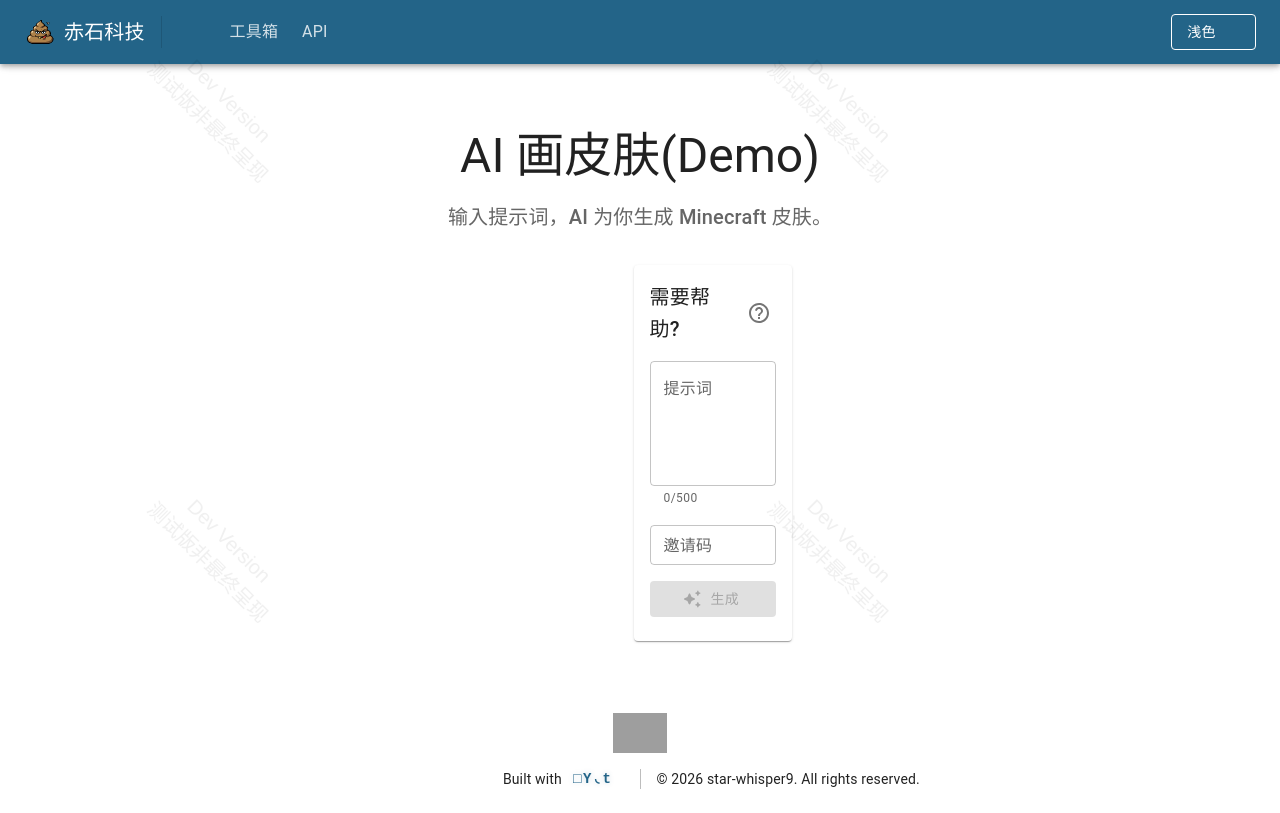
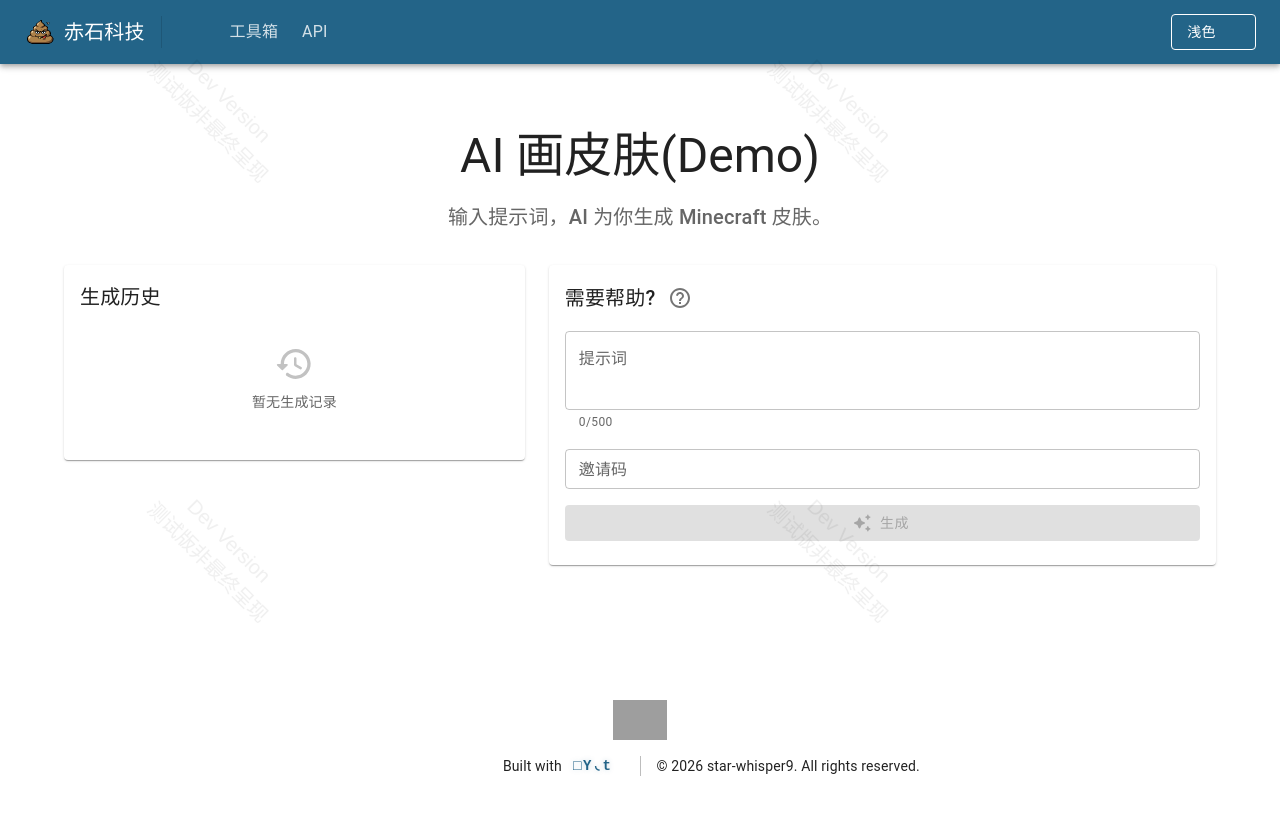
Before and after one commit to star-whisper9/chishi-tech, a React (Vite) app: page /skingen in a window 1280 px wide. Built offline with nearby package versions, Linux system fonts and the light colour scheme; grey boxes are pictures that could not be loaded; some icons are missing.

Commit message:
fix: 修复皮肤生成页面布局bug

```diff
--- a/src/components/specific/skingen/SkinGen.tsx
+++ b/src/components/specific/skingen/SkinGen.tsx
@@ -104,7 +104,7 @@
     <Stack
       direction="row"
       spacing={3}
-      sx={{ margin: "0 auto", alignItems: "flex-start" }}
+      sx={{ margin: "0 auto", alignItems: "flex-start", width: "100%" }}
     >
       {/* 左侧：历史 */}
       <Box sx={{ width: "40%", flexShrink: 0 }}>
@@ -204,7 +204,10 @@
               >
                 (耗时{" "}
                 {formatElapsed(
-                  Math.max(0, (finishedAt ?? Math.floor(Date.now() / 1000)) - createdAt),
+                  Math.max(
+                    0,
+                    (finishedAt ?? Math.floor(Date.now() / 1000)) - createdAt,
+                  ),
                 )}
                 )
               </Box>
@@ -329,7 +332,11 @@
                     >
                       (耗时{" "}
                       {formatElapsed(
-                        Math.max(0, (finishedAt ?? Math.floor(Date.now() / 1000)) - createdAt),
+                        Math.max(
+                          0,
+                          (finishedAt ?? Math.floor(Date.now() / 1000)) -
+                            createdAt,
+                        ),
                       )}
                       )
                     </Box>
--- a/src/components/specific/skingen/SkinGenHistory.tsx
+++ b/src/components/specific/skingen/SkinGenHistory.tsx
@@ -10,7 +10,7 @@
   Typography,
   Button,
 } from "@mui/material";
-import { DeleteRounded, VisibilityRounded } from "@mui/icons-material";
+import { DeleteRounded, VisibilityRounded, HistoryRounded } from "@mui/icons-material";
 import { type SkinGenHistoryItem } from "../../../hooks/useSkinGen";
 import { CONSTS } from "../../../config/consts";
 
@@ -69,16 +69,18 @@
     [history],
   );
 
-  if (sortedHistory.length === 0) {
-    return null;
-  }
-
   return (
     <Card>
       <CardContent>
         <Typography variant="h6" gutterBottom>
           生成历史
         </Typography>
+        {sortedHistory.length === 0 ? (
+          <Stack spacing={1} alignItems="center" sx={{ py: 3, color: "text.secondary" }}>
+            <HistoryRounded sx={{ fontSize: 40, opacity: 0.4 }} />
+            <Typography variant="body2">暂无生成记录</Typography>
+          </Stack>
+        ) : (
         <Stack spacing={1} divider={<Divider flexItem />}>
           {sortedHistory.map((item) => {
             const displayStatus = getDisplayStatus(item);
@@ -138,6 +140,7 @@
             );
           })}
         </Stack>
+        )}
       </CardContent>
     </Card>
   );
```
